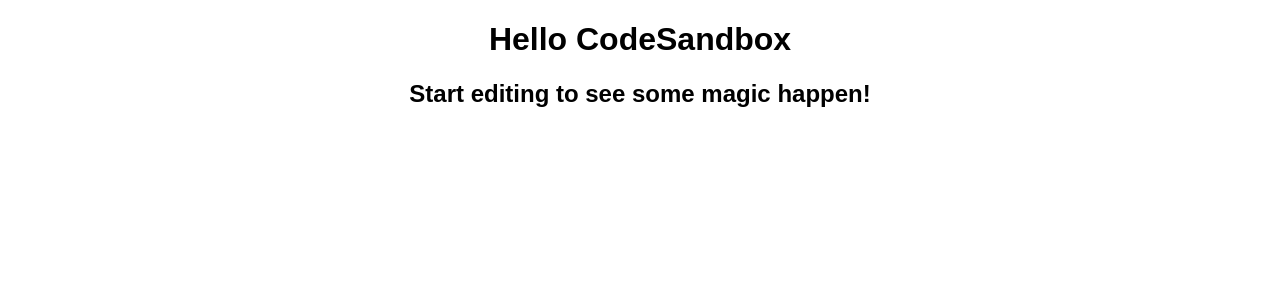
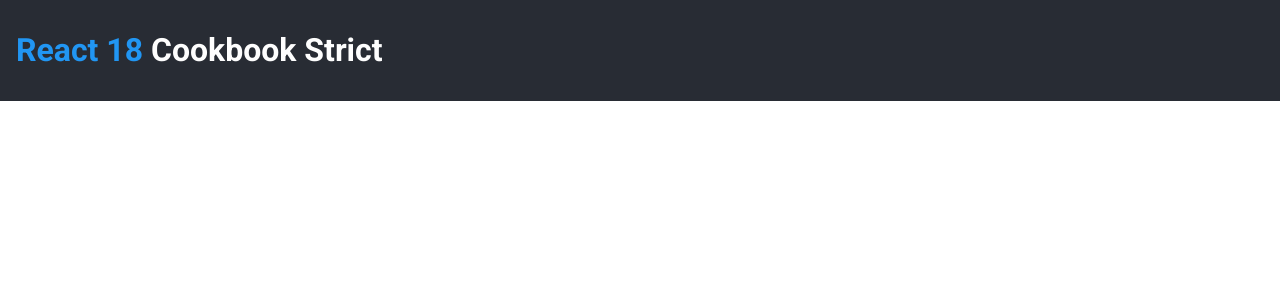
Before and after one commit to Essomia/react18-demo, a React (Create React App) app: page / in a window 1280 px wide. Shown: the top 300 px of the page. Built offline with nearby package versions, Linux system fonts and the light colour scheme.

Commit message:
Adjust basic repository structure for demo

```diff
--- a/public/index.html
+++ b/public/index.html
@@ -1,43 +1,22 @@
 <!DOCTYPE html>
 <html lang="en">
+    <head>
+        <meta charset="utf-8" />
+        <meta name="viewport" content="width=device-width, initial-scale=1, shrink-to-fit=no" />
+        <meta name="theme-color" content="#2196f3" />
 
-<head>
-	<meta charset="utf-8">
-	<meta name="viewport" content="width=device-width, initial-scale=1, shrink-to-fit=no">
-	<meta name="theme-color" content="#000000">
-	<!--
-      manifest.json provides metadata used when your web app is added to the
-      homescreen on Android. See https://developers.google.com/web/fundamentals/engage-and-retain/web-app-manifest/
-    -->
-	<link rel="manifest" href="%PUBLIC_URL%/manifest.json">
-	<link rel="shortcut icon" href="%PUBLIC_URL%/favicon.ico">
-	<!--
-      Notice the use of %PUBLIC_URL% in the tags above.
-      It will be replaced with the URL of the `public` folder during the build.
-      Only files inside the `public` folder can be referenced from the HTML.
+        <!-- Use of %PUBLIC_URL% will be replaced with the URL of the `public` folder during the build. -->
+        <!-- manifest.json contains metadata for your web app - See https://developers.google.com/web/fundamentals/engage-and-retain/web-app-manifest/ -->
+        <link rel="manifest" href="%PUBLIC_URL%/manifest.json" />
+        <link rel="shortcut icon" href="%PUBLIC_URL%/favicon.ico" />
 
-      Unlike "/favicon.ico" or "favicon.ico", "%PUBLIC_URL%/favicon.ico" will
-      work correctly both with client-side routing and a non-root public URL.
-      Learn how to configure a non-root public URL by running `npm run build`.
-    -->
-	<title>React App</title>
-</head>
+        <title>React 18 Demo | R18D</title>
+    </head>
 
-<body>
-	<noscript>
-		You need to enable JavaScript to run this app.
-	</noscript>
-	<div id="root"></div>
-	<!--
-      This HTML file is a template.
-      If you open it directly in the browser, you will see an empty page.
+    <body>
+        <noscript>You need to enable JavaScript to run this app.</noscript>
 
-      You can add webfonts, meta tags, or analytics to this file.
-      The build step will place the bundled scripts into the <body> tag.
-
-      To begin the development, run `npm start` or `yarn start`.
-      To create a production bundle, use `npm run build` or `yarn build`.
-    -->
-</body>
-
+        <!-- Root API -->
+        <div id="root"></div>
+    </body>
 </html>
--- a/src/App.js
+++ /dev/null
@@ -1,10 +0,0 @@
-import "./styles.css";
-
-export default function App() {
-  return (
-    <div className="App">
-      <h1>Hello CodeSandbox</h1>
-      <h2>Start editing to see some magic happen!</h2>
-    </div>
-  );
-}
--- /dev/null
+++ b/src/index.css
@@ -0,0 +1,23 @@
+@import url('https://fonts.googleapis.com/css2?family=Roboto:wght@300;400;500;700&display=swap');
+@import url('https://cdnjs.cloudflare.com/ajax/libs/normalize/8.0.1/normalize.min.css');
+
+body,
+html {
+    font-family: Arial, Verdana, sans-serif;
+    font-size: 16px;
+}
+
+h1,
+h2,
+h3,
+h4,
+h5,
+h6 {
+    margin: 0;
+    font-family: 'Roboto', Arial, Verdana, sans-serif;
+}
+
+div,
+p {
+    overflow: auto;
+}
--- a/src/index.js
+++ b/src/index.js
@@ -1,12 +1,27 @@
-import { StrictMode } from "react";
-import ReactDOM from "react-dom";
+import React from 'react';
+import ReactDOM from 'react-dom';
 
-import App from "./App";
+import App from './pages/App';
 
-const rootElement = document.getElementById("root");
-ReactDOM.render(
-  <StrictMode>
-    <App />
-  </StrictMode>,
-  rootElement
-);
+import './index.css';
+
+/**
+ * @topic - New Root API
+ */
+
+//
+// RootAPI for React 17 (before)
+//
+
+// const rootElement = document.getElementById('root');
+// ReactDOM.hydrate(<App rootAPI={17} />, rootElement);
+// ReactDOM.render(<App rootAPI={17} />, rootElement);
+
+//
+// RootAPI for React 18 (after)
+//
+
+const rootElement = document.getElementById('root');
+const rootApp = ReactDOM.createRoot(rootElement, { hydrate: false });
+
+rootApp.render(<App rootAPI={18} />);
--- /dev/null
+++ b/src/pages/App.css
@@ -0,0 +1,28 @@
+:root {
+    --base-color-white: #fefefe;
+    --base-color-gray-light: #d4d4d4;
+    --base-color-gray-dark: #5f5f5f;
+    --base-color-black: #1d1d1d;
+
+    --brand-color-primary-light: #2196f3;
+    --brand-color-primary-dark: #282c34;
+    --brand-color-secondary-light: #ff5252;
+}
+
+/* Header */
+
+.header {
+    padding: 2em 1em;
+    background: var(--brand-color-primary-dark);
+}
+
+.title {
+    margin: 0;
+    color: var(--brand-color-primary-light);
+    font-size: 2em;
+    font-weight: bold;
+}
+
+.title > span {
+    color: var(--base-color-white);
+}
--- /dev/null
+++ b/src/pages/App.js
@@ -0,0 +1,46 @@
+import { StrictMode } from 'react';
+import { bool, number } from 'prop-types';
+
+import './App.css';
+
+const App = ({ rootAPI, enableStrict }) => {
+    console.log('[R18D]', 'Activate Root API for React with following value:', { rootAPI, enableStrict });
+
+    const childs = '';
+
+    if (enableStrict) {
+        return (
+            <StrictMode>
+                <div className="header">
+                    <h1 className="title">
+                        React {rootAPI} <span>Cookbook Strict</span>
+                    </h1>
+                </div>
+                {childs}
+            </StrictMode>
+        );
+    }
+
+    return (
+        <>
+            <div className="header">
+                <h1 className="title">
+                    React {rootAPI} <span>Cookbook</span>
+                </h1>
+            </div>
+            {childs}
+        </>
+    );
+};
+
+App.defaultProps = {
+    rootAPI: 15,
+    enableStrict: true,
+};
+
+App.propTypes = {
+    rootAPI: number,
+    enableStrict: bool,
+};
+
+export default App;
--- a/src/styles.css
+++ /dev/null
@@ -1,4 +0,0 @@
-.App {
-  font-family: sans-serif;
-  text-align: center;
-}
```
Also changed, not shown: package.json (+10 -5 lines), public/manifest.json (added), 2 other files (tests, documents, lock files or other folders).
